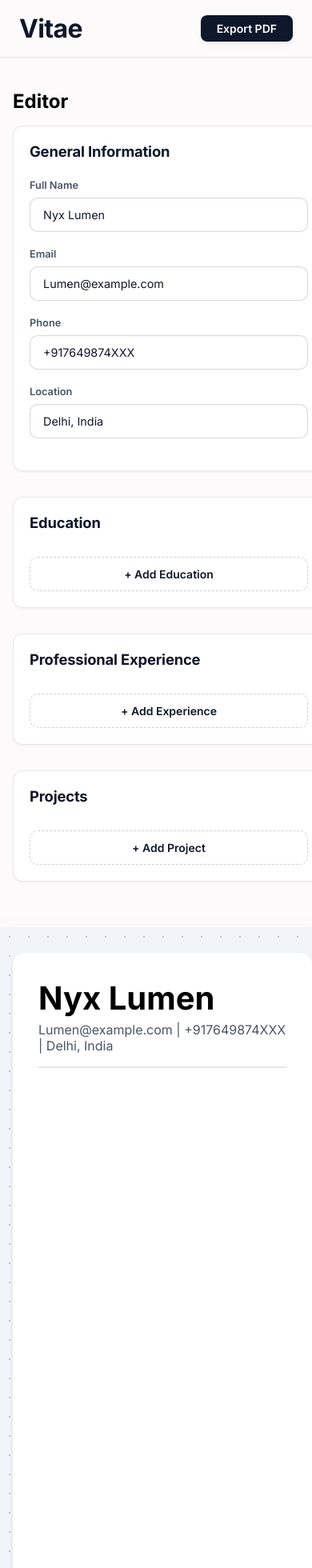
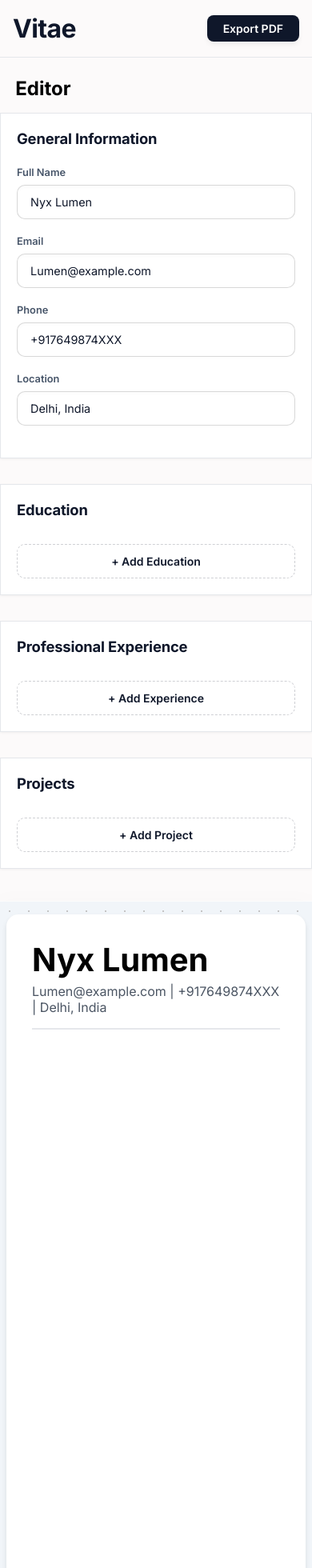
Before and after one commit to NyxLumen/Vitae, a React (Vite) app: page / in a window 390 px wide. Shown: the top 1960 px of the page at 80% size. Built offline with nearby package versions, Linux system fonts and the light colour scheme; a web font is replaced by a local one.

Commit message:
added mobile responsivness and changed the placeholders in projects section

```diff
--- a/src/App.module.css
+++ b/src/App.module.css
@@ -64,15 +64,19 @@
 	}
 	.editorSection {
 		width: 100%;
-		padding: 1.5rem 1rem;
+		padding: 0.5rem 0rem;
 		border-right: none;
 		border-bottom: 1px solid rgba(255, 255, 255, 0.8);
 		overflow-y: visible;
 	}
+	.editorSection h1 {
+		margin-left: 1.2rem;
+	}
 	.previewSection {
 		width: 100%;
-		padding: 2rem 1rem;
-		justify-content: flex-start;
+		padding: 1rem 0.5rem;
+		justify-content: center;
+		margin: auto;
 		overflow-x: auto;
 		-webkit-overflow-scrolling: touch;
 	}
--- a/src/components/Header.module.css
+++ b/src/components/Header.module.css
@@ -49,6 +49,6 @@
 
 @media (max-width: 1024px) {
 	.header {
-		padding: 1rem 1.5rem;
+		padding: 1rem 1rem;
 	}
 }
--- a/src/components/editor/Editor.module.css
+++ b/src/components/editor/Editor.module.css
@@ -64,7 +64,7 @@
 .inputGroup textarea:focus {
 	outline: none;
 	background-color: #ffffff;
-	border-color: #ffffff;
+	border-color: rgba(100, 100, 100, 0.7);
 	box-shadow:
 		0 0 0 3px rgba(255, 255, 255, 0.5),
 		inset 0 1px 2px rgba(0, 0, 0, 0.01);
@@ -87,7 +87,7 @@
 
 .addBtn:hover {
 	background-color: #ffffff;
-	border: 1px dashed rgba(15, 23, 42, 0.4);
+	border: 1px solid rgba(15, 23, 42, 0.2);
 	box-shadow: 0 4px 12px rgba(0, 0, 0, 0.05);
 }
 
@@ -117,7 +117,7 @@
 @media (max-width: 1024px) {
 	.section {
 		padding: 1.25rem;
-		border-radius: 12px;
+		border-radius: 0px;
 	}
 	.row {
 		flex-direction: column;
--- a/src/components/editor/Projects.jsx
+++ b/src/components/editor/Projects.jsx
@@ -13,7 +13,7 @@ export default function Projects({ projects, onChange, onAdd, onDelete }) {
 							type="text"
 							value={proj.title}
 							onChange={(e) => onChange(proj.id, "title", e.target.value)}
-							placeholder="e.g. Encephlo"
+							placeholder="e.g. Title"
 						/>
 					</div>
 
@@ -35,7 +35,7 @@ export default function Projects({ projects, onChange, onAdd, onDelete }) {
 							type="text"
 							value={proj.link}
 							onChange={(e) => onChange(proj.id, "link", e.target.value)}
-							placeholder="e.g. github.com/nyxlumen/encephlo"
+							placeholder="e.g. github.com/XXX"
 						/>
 					</div>
 
```
